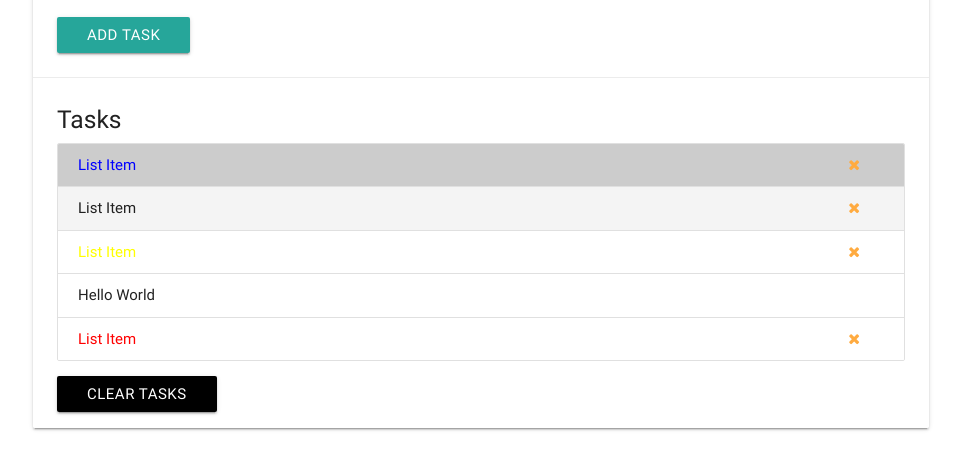
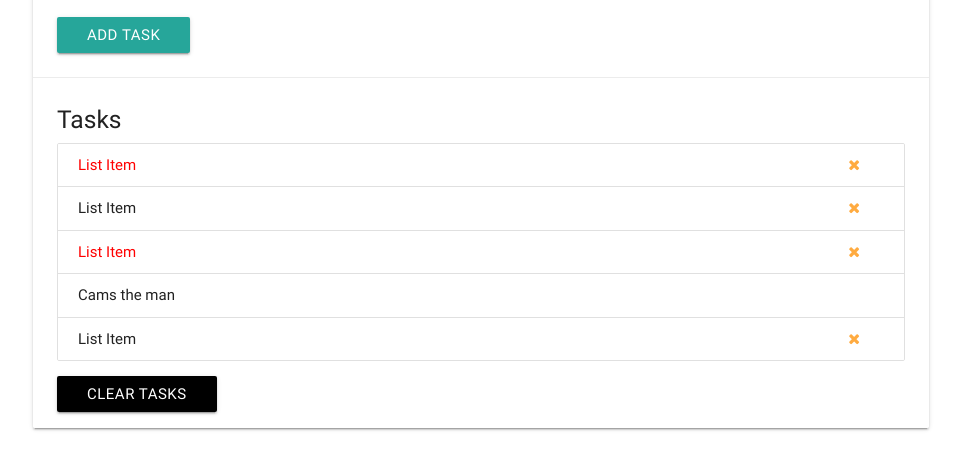
Before and after one commit to Nepcam/js-sandbox-1, a plain HTML site: page index.html in a window 1280 px wide. Shown: the part 156-626 px from the top of the page, without its empty margins (159-1120 px from the left). Drawn offline with nearby package versions, Linux system fonts and the light colour scheme.

Commit message:
dom select multi elements

```diff
--- /dev/null
+++ b/domSelectorMulti.js
@@ -0,0 +1,18 @@
+// document.getElementsByClassName
+
+const items = document.getElementsByClassName('collection-item');
+console.log(items);
+console.log(items[1]);
+items[0].style.color = 'red'
+items[3].textContent = 'Cams the man'
+
+// const listItems = document.querySelector('ul').getElementsByClassName('collection-item');
+
+// console.log(listItems);
+
+// document.getElementByTagName
+const lis = document.getElementsByTagName('li');
+console.log(lis);
+console.log(lis[0]);
+lis[2].style.color = 'red'
+lis[3].textContent = 'Cams the man'
--- a/index.html
+++ b/index.html
@@ -70,7 +70,7 @@
   </div>
   <script src="https://code.jquery.com/jquery-3.2.1.js" integrity="sha256-DZAnKJ/6XZ9si04Hgrsxu/8s717jcIzLy3oi35EouyE=" crossorigin="anonymous"></script>
   <script src="https://cdnjs.cloudflare.com/ajax/libs/materialize/0.100.2/js/materialize.min.js"></script>
-  <script src="domSelector.js"></script>
+  <script src="domSelectorMulti.js"></script>
 </body>
 
 </html>
```
